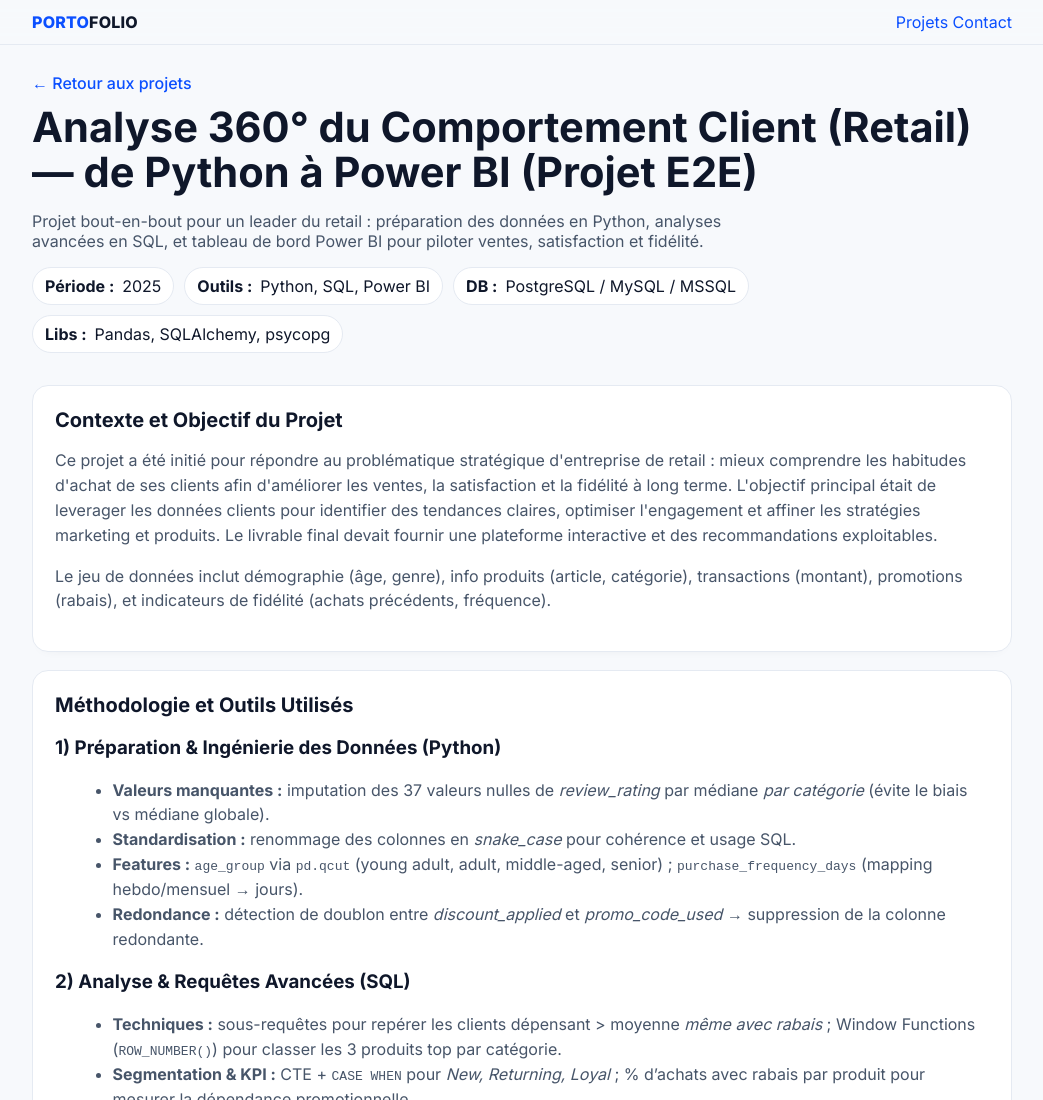
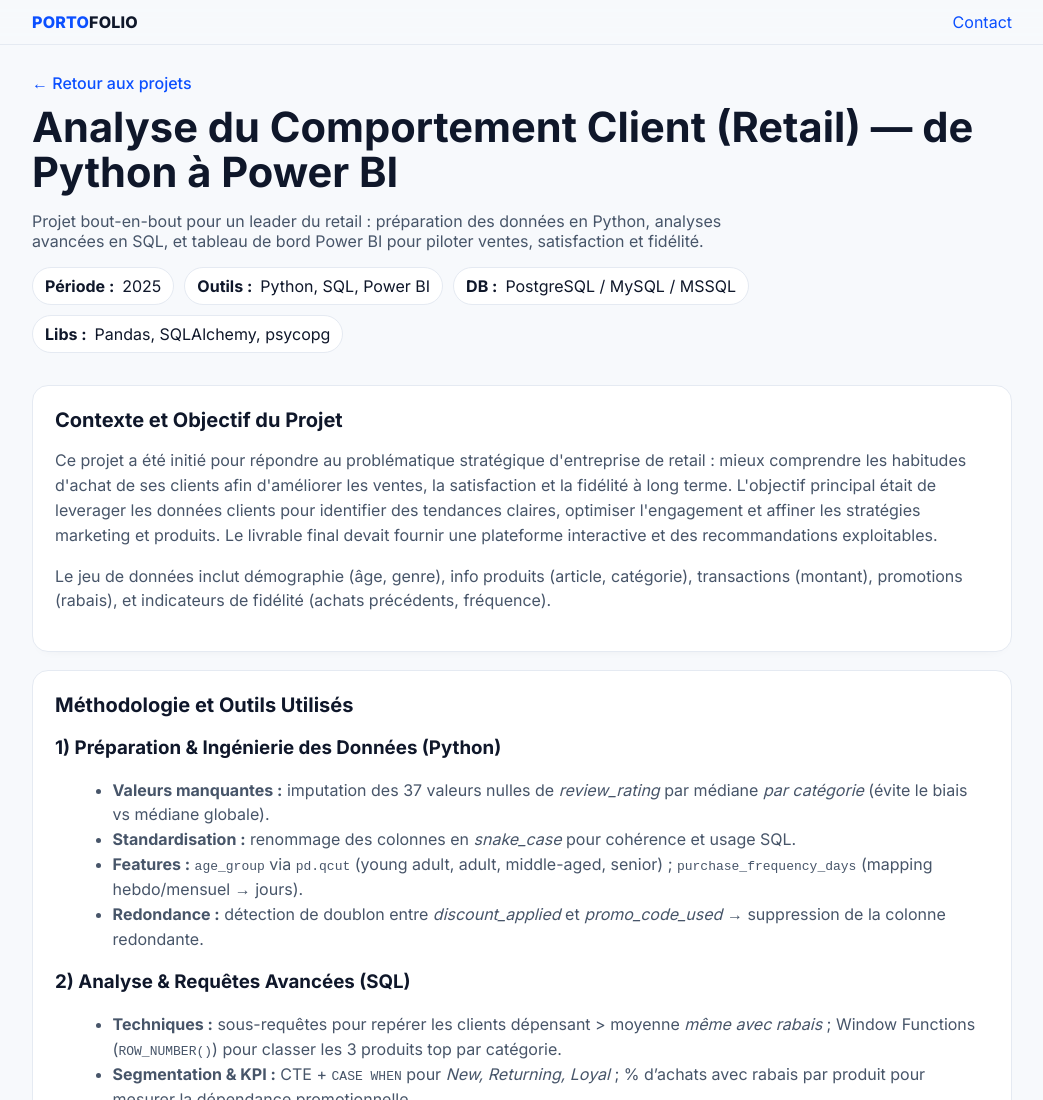
Before and after one commit to Papito5/Daouda_Analyst.github.io, a plain HTML site: page projet-sql-retail.html in a window 1280 px wide. Shown: the top 1100 px of the page, without its empty margins (118-1161 px from the left). Drawn offline with Linux system fonts and the light colour scheme.

Commit message:
Update projet-sql-retail.html

```diff
--- a/projet-sql-retail.html
+++ b/projet-sql-retail.html
@@ -62,7 +62,6 @@
     <div class="container nav">
       <a class="brand" href="index.html"><span>PORTO</span>FOLIO</a>
       <nav class="nav-links">
-        <a href="index.html#projets">Projets</a>
         <a href="index.html#contact">Contact</a>
       </nav>
     </div>
@@ -71,7 +70,7 @@
   <main class="container">
     <section class="hero">
       <a class="breadcrumb" href="index.html#projets">← Retour aux projets</a>
-      <h1 class="title">Analyse 360° du Comportement Client (Retail) — de Python à Power BI (Projet E2E)</h1>
+      <h1 class="title">Analyse  du Comportement Client (Retail) — de Python à Power BI </h1>
       <p class="subtitle">
         Projet bout-en-bout pour un leader du retail : préparation des données en Python, analyses avancées en SQL, et tableau de bord Power BI pour piloter ventes, satisfaction et fidélité.
       </p>
@@ -140,7 +139,7 @@
         <li><strong>Abonnements :</strong> la majorité des <em>repeat buyers</em> ne sont pas abonnés → proposition de valeur à renforcer.</li>
         <li><strong>Livrables :</strong> dashboard Power BI interactif, rapport projet détaillé, présentation synthétique.</li>
       </ul>
-      <a class="github-link" href="https://github.com/tonprofil/nom-du-repo" target="_blank" rel="noopener">🔗 Voir le code sur GitHub</a>
+      <a class="github-link" href="https://github.com/Papito5/Data-Analysis-SQL/tree/main/customer-trends-data-analysis" target="_blank" rel="noopener">🔗 Voir le code sur GitHub</a>
     </section>
 
     <section class="section">
```
